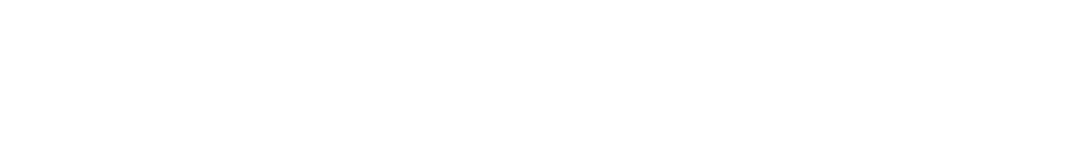
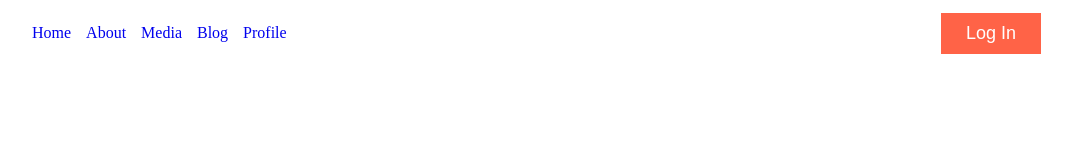
Before and after one commit to mahmodbappy01/amar-web, a plain HTML site: page index.html in a window 1280 px wide. Shown: the whole page, without its empty margins (31-1103 px from the left). Drawn offline with Linux system fonts and the light colour scheme.

Commit message:
menu create

```diff
--- a/index.html
+++ b/index.html
@@ -4,8 +4,18 @@
      <meta charset="UTF-8">
      <meta name="viewport" content="width=device-width, initial-scale=1.0">
      <title>Document</title>
+     <link rel="stylesheet" href="style.css">
 </head>
 <body>
-
+     <header>
+          <ul>
+               <li><a href="#">Home</a></li>
+               <li><a href="#">About</a></li>
+               <li><a href="#">Media</a></li>
+               <li><a href="#">Blog</a></li>
+               <li><a href="#">Profile</a></li>
+          </ul>
+          <button>Log In</button>
+     </header>
 </body>
 </html>
--- a/style.css
+++ b/style.css
@@ -0,0 +1,24 @@
+header{
+     display: flex;
+     justify-content: space-between;
+     align-items: center;
+}
+ul{
+     display: flex;
+}
+ul li{
+     list-style: none;
+}
+ul li a{
+     text-decoration: none;
+     margin-left: 15px;
+     font-size: 16px;
+}
+button{
+     margin-right: 200px;
+     background-color: tomato;
+     border: none;
+     padding: 10px 25px;
+     color: #fff;
+     font-size: 18px;
+}
```
